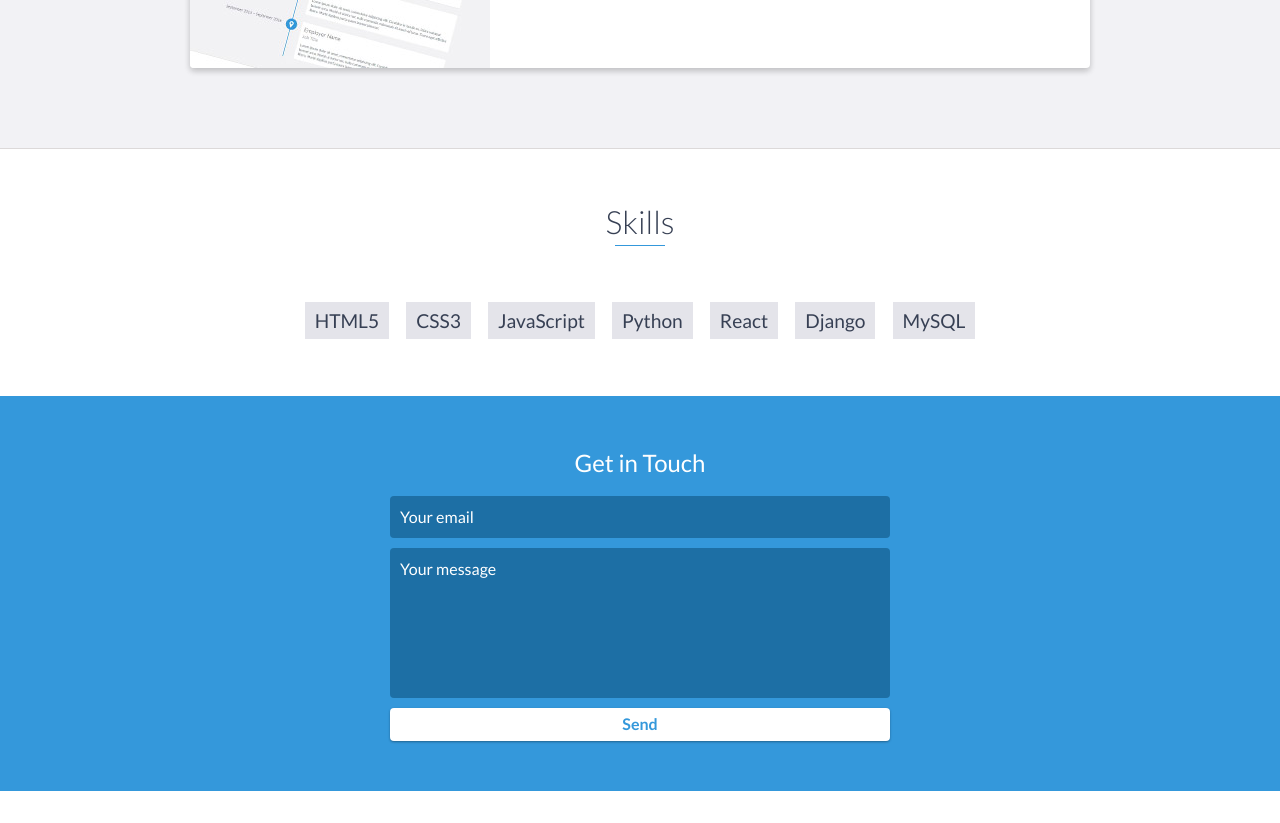
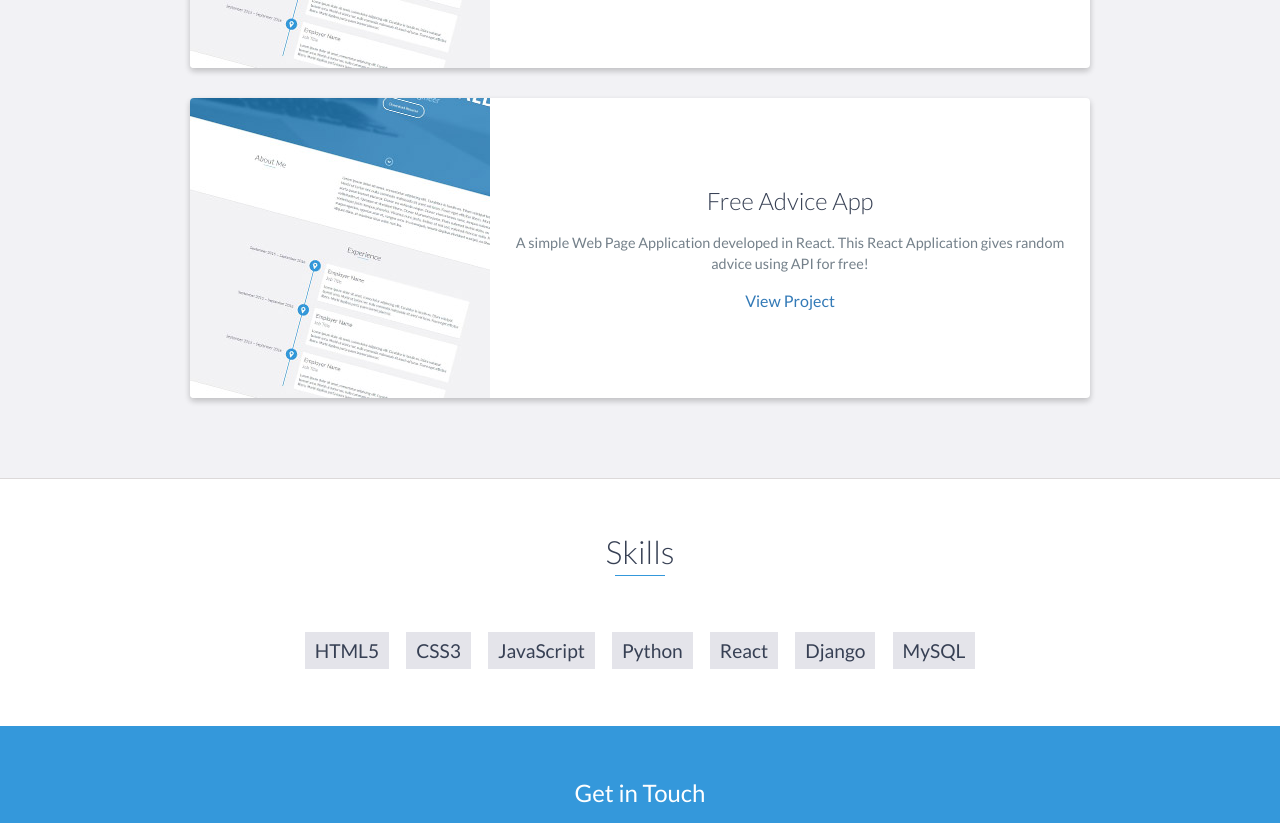
Before and after one commit to kamranpy/Portfolio, a website: page index.html in a window 1280 px wide. Shown: the part 3128-3951 px from the top of the page. Drawn offline with nearby package versions, Linux system fonts and the light colour scheme.

Commit message:
Update index.html

```diff
--- a/index.html
+++ b/index.html
@@ -187,6 +187,22 @@
                 </div>
                 <!-- End .project -->
 
+		    <div class="project shadow-large">
+                    <div class="project-image">
+                        <img src="images/project.jpg" />
+                    </div>
+                    <!-- End .project-image -->
+                    <div class="project-info">
+                        <h3>Free Advice App</h3>
+                        <p>
+                            A simple Web Page Application developed in React. This React Application gives random advice using API for free!
+                        </p>
+                        <a href="https://sad-kepler-dde5fb.netlify.app/">View Project</a>
+                    </div>
+                    <!-- End .project-info -->
+                </div>
+                <!-- End .project -->
+
             </div>
         </div>
     </div>
```
